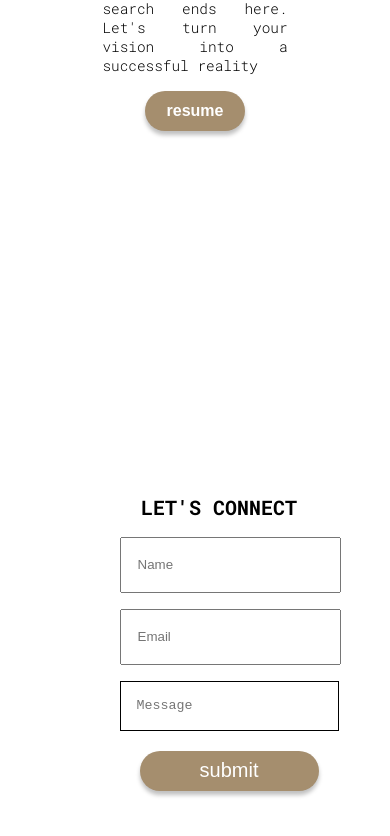
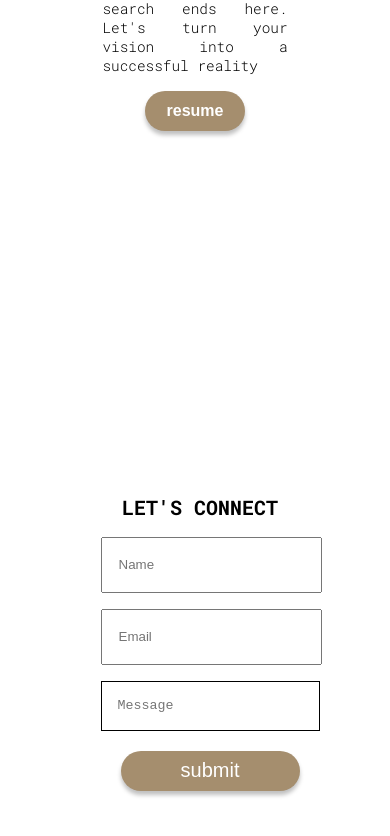
Before and after one commit to Misfarz/Mohammed-Misfar, a React (Vite) app: page / in a window 390 px wide. Shown: the part 2904-3740 px from the top of the page. Built offline with nearby package versions, Linux system fonts and the light colour scheme.

Commit message:
small change 2

```diff
--- a/src/sessions/Contact/Contact.css
+++ b/src/sessions/Contact/Contact.css
@@ -94,7 +94,7 @@ input:not([type='text']):active{
     }
     .contact-section{
         max-width: 400px;
-        margin-left: 1em;
+        margin-left: -1em;
 
     }
 
```
